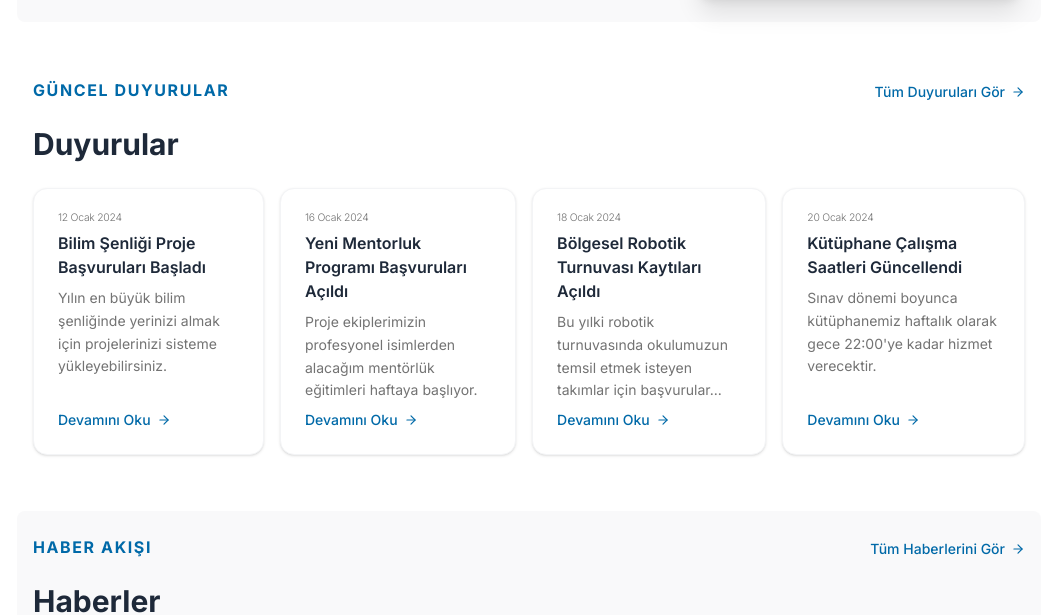
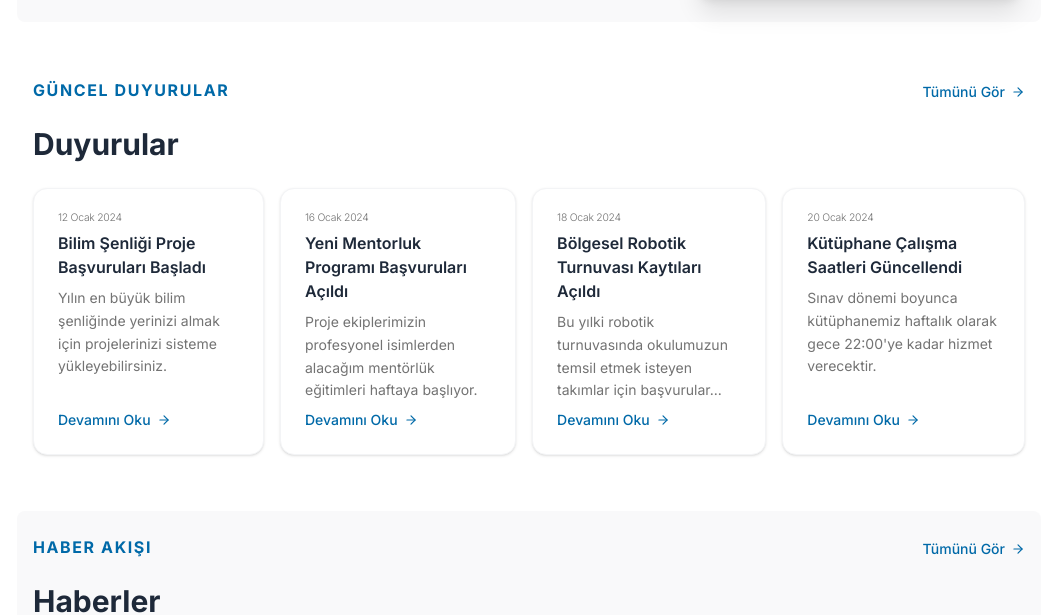
Before and after one commit to tunapotur/rayfel-erasmus-plus, a Next.js app: page /en in a window 1280 px wide. Shown: the part 1259-1874 px from the top of the page, without its empty margins (111-1168 px from the left). Built offline with nearby package versions, Linux system fonts and the light colour scheme.

Commit message:
small fix

```diff
--- a/components/Card.tsx
+++ b/components/Card.tsx
@@ -8,6 +8,12 @@ import Image from "next/image";
  *
  * Aynı şey, daha uzun
  * date: string | undefined;
+ */
+
+/**
+ * HABER        → news
+ * HAREKETLİLİK → mobility
+ * YAYGINLAŞTIRMA → dissemination
  */
 
 export enum BadgeType {
--- a/components/homepage/Announcements.tsx
+++ b/components/homepage/Announcements.tsx
@@ -37,7 +37,7 @@ export default function Announcements() {
     <SectionTemplate
       name="Güncel Duyurular"
       header="Duyurular"
-      link={{ text: "Tüm Duyuruları Gör", href: "/announcements" }}
+      link={{ text: "Tümünü Gör", href: "/announcements" }}
     >
       <div className="w-full flex flex-col gap-4 md:flex-row">
         {announcements.map((item) => (
--- a/components/homepage/News.tsx
+++ b/components/homepage/News.tsx
@@ -1,11 +1,5 @@
 import SectionTemplate from "./SectionTemplate";
 import Card, { BadgeType } from "../Card";
-
-/**
- * HABER        → news
- * HAREKETLİLİK → mobility
- * YAYGINLAŞTIRMA → dissemination
- */
 
 const cards = [
   {
@@ -76,7 +70,7 @@ export default function News() {
       name="Haber Akışı"
       header="Haberler"
       bg="bg-gray-100/50 dark:bg-gray-800/50"
-      link={{ text: "Tüm Haberlerini Gör", href: "/news" }}
+      link={{ text: "Tümünü Gör", href: "/news" }}
     >
       <div className="w-full grid md:grid-cols-3 md:grid-rows-2 grid-cols-1 gap-6">
         {cards.map((item) => (
```
